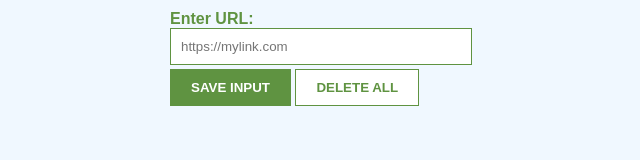
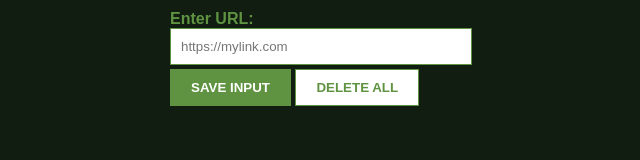
Before and after one commit to Kingmax12/Lead-Tracker-App, a website built with Vite: page index.html in a window 1280 px wide. Shown: the whole page, without its empty margins (319-959 px from the left). Built offline with nearby package versions, Linux system fonts and the light colour scheme; no server answers.

Commit message:
Update style.css

```diff
--- a/style.css
+++ b/style.css
@@ -3,7 +3,7 @@
     padding: 10px;
     font-family: Arial, Helvetica, sans-serif;
     max-width: 302px;
-    background-color: aliceblue;
+    background-color: rgb(16, 29, 16);
 }
 
 label {
```
